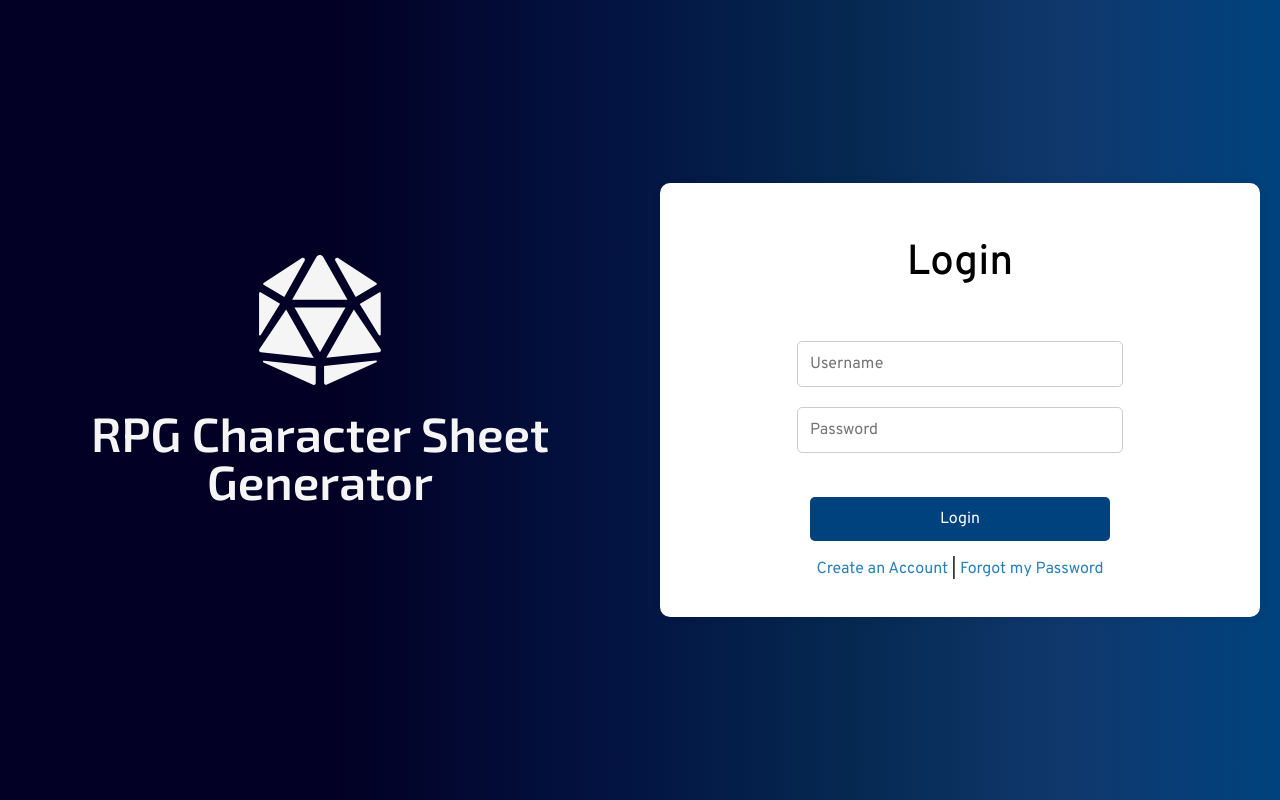
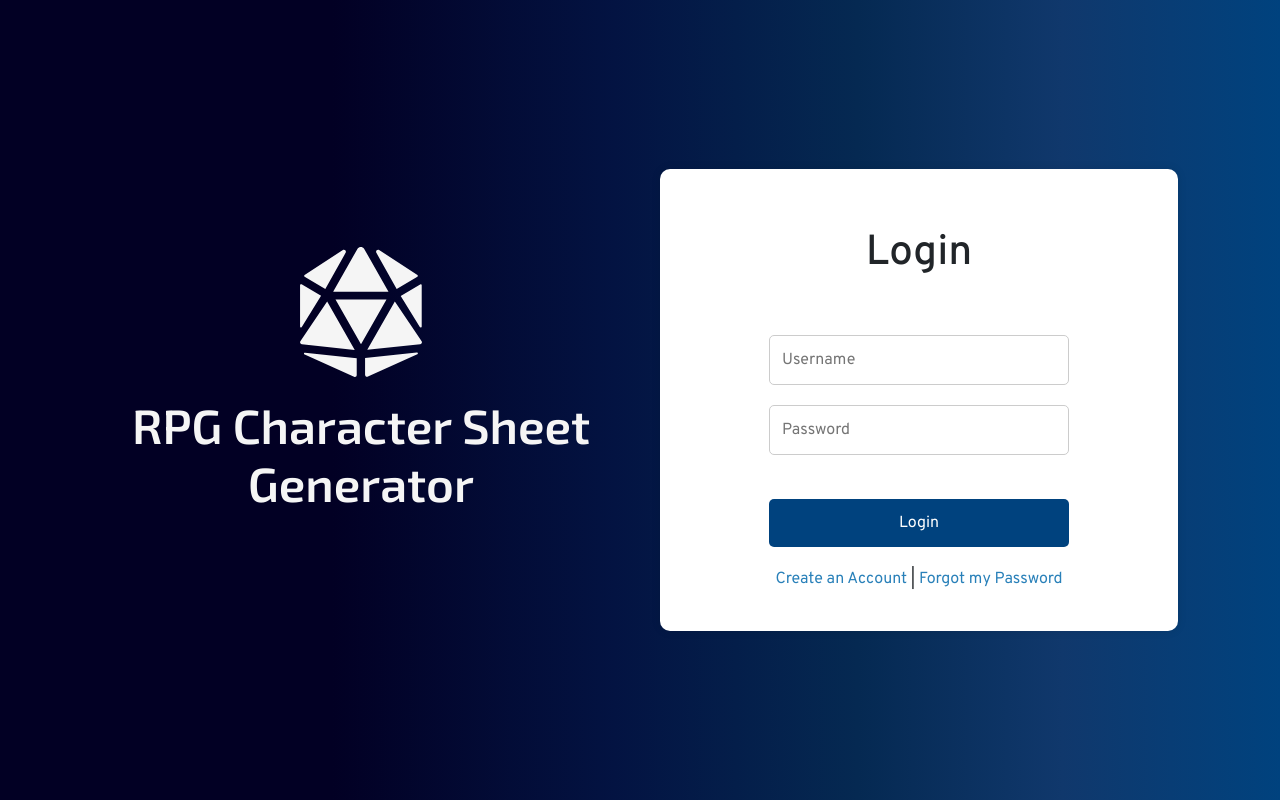
Before and after one commit to Calil05/RPG-Character-Sheet-Generator, an Angular app: page /login in a window 1280 px wide. Built offline with nearby package versions, Linux system fonts and the light colour scheme.

Commit message:
feat: add NgBootstrap

```diff
--- a/package.json
+++ b/package.json
@@ -18,6 +18,9 @@
     "@angular/platform-browser": "^16.2.0",
     "@angular/platform-browser-dynamic": "^16.2.0",
     "@angular/router": "^16.2.0",
+    "@ng-bootstrap/ng-bootstrap": "^15.1.2",
+    "@popperjs/core": "^2.11.6",
+    "bootstrap": "^5.2.3",
     "rxjs": "~7.8.0",
     "tslib": "^2.3.0",
     "zone.js": "~0.13.0"
@@ -26,6 +29,7 @@
     "@angular-devkit/build-angular": "^16.2.5",
     "@angular/cli": "^16.2.5",
     "@angular/compiler-cli": "^16.2.0",
+    "@angular/localize": "^16.2.0",
     "@types/jasmine": "~4.3.0",
     "jasmine-core": "~4.6.0",
     "karma": "~6.4.0",
--- a/src/app/app.module.ts
+++ b/src/app/app.module.ts
@@ -7,6 +7,7 @@
 import { ReactiveFormsModule } from '@angular/forms';
 import { LoginPageModule } from './login-page/login-page.module';
 import { MainScreenModule } from './main-screen/main-screen.module';
+import { NgbModule } from '@ng-bootstrap/ng-bootstrap';
 @NgModule({
   declarations: [
     AppComponent,
@@ -17,7 +18,8 @@
     HttpClientModule,
     ReactiveFormsModule,
     LoginPageModule,
-    MainScreenModule
+    MainScreenModule,
+    NgbModule
   ],
   providers: [],
   bootstrap: [AppComponent]
--- a/src/main.ts
+++ b/src/main.ts
@@ -1,3 +1,5 @@
+/// <reference types="@angular/localize" />
+
 import { platformBrowserDynamic } from '@angular/platform-browser-dynamic';
 
 import { AppModule } from './app/app.module';
--- a/src/styles.scss
+++ b/src/styles.scss
@@ -55,3 +55,6 @@
 
 html, body { height: 100%; }
 body { margin: 0; font-family: 'Overpass', sans-serif; }
+
+/* Importing Bootstrap SCSS file. */
+@import 'bootstrap/scss/bootstrap';
--- a/tsconfig.app.json
+++ b/tsconfig.app.json
@@ -3,7 +3,9 @@
   "extends": "./tsconfig.json",
   "compilerOptions": {
     "outDir": "./out-tsc/app",
-    "types": []
+    "types": [
+      "@angular/localize"
+    ]
   },
   "files": [
     "src/main.ts"
```
Also changed, not shown: 2 other files (tests, documents, lock files or other folders).
